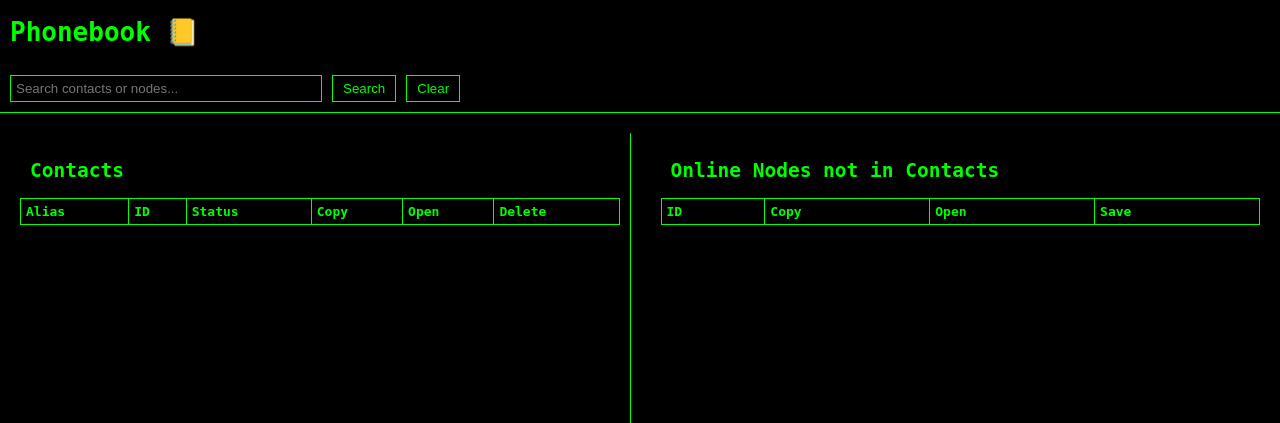
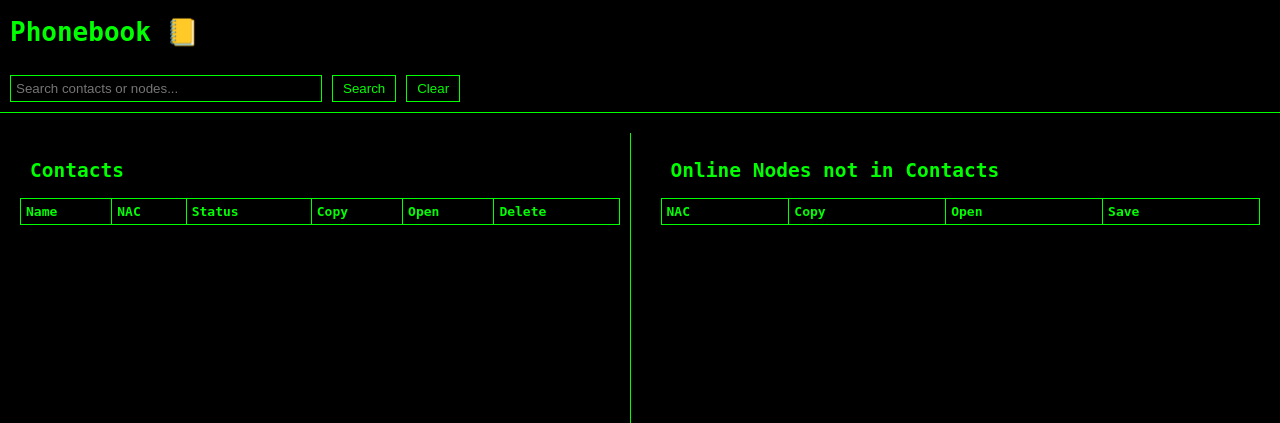
Before and after one commit to AdityaMitra5102/Project-Mariana, a Flask app: template templates/phonebook.html in a window 1280 px wide. Shown: the top 423 px of the page. Run offline with Flask 3, Linux system fonts and the light colour scheme; the template is opened without the code that fills it, so the values that code supplies are empty; parts of the project's set-up code (start-up, migrations or seed data) failed here and were passed over.

Commit message:
Update phonebook.html

```diff
--- a/templates/phonebook.html
+++ b/templates/phonebook.html
@@ -92,8 +92,8 @@ th, td {
         <table id="contacts-table" border="1">
             <thead>
                 <tr>
-                    <th>Alias</th>
-                    <th>ID</th>
+                    <th>Name</th>
+                    <th>NAC</th>
                     <th>Status</th>
                     <th>Copy</th>
                     <th>Open</th>
@@ -111,7 +111,7 @@ th, td {
         <table id="nodes-table" border="1">
             <thead>
                 <tr>
-                    <th>ID</th>
+                    <th>NAC</th>
                     <th>Copy</th>
                     <th>Open</th>
                     <th>Save</th>
```
